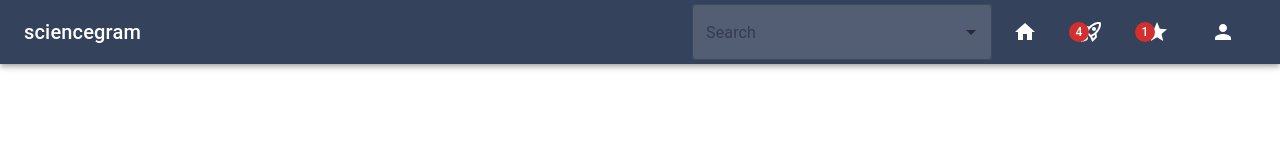
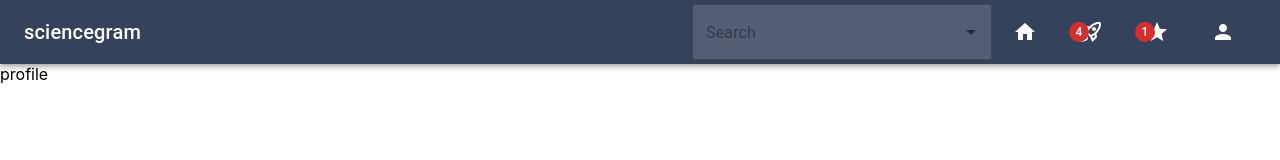
Before and after one commit to LucasDevSystem/sciencegram-front, a React (Create React App) app: page /profile/1 in a window 1280 px wide. Shown: the top 160 px of the page. Built offline with nearby package versions, Linux system fonts and the light colour scheme.

Commit message:
(/profile):basic  profile page component

```diff
--- a/src/App.js
+++ b/src/App.js
@@ -3,6 +3,7 @@ import { BrowserRouter as Router, Routes, Route } from "react-router-dom";
 import HomePage from "./pages/homePage";
 import NavBar from "./components/navBar/index";
 import StoriesPage from "./pages/stories/index";
+import ProfilePage from "./pages/profile";
 
 export default function App() {
   return (
@@ -19,7 +20,19 @@ export default function App() {
           }
         />
 
-        <Route path="/stories/:userName" element={<StoriesPage></StoriesPage>} />
+        <Route
+          path="/stories/:userName"
+          element={<StoriesPage></StoriesPage>}
+        />
+        <Route
+          path="/profile/:userName"
+          element={
+            <div>
+              <NavBar />
+              <ProfilePage />
+            </div>
+          }
+        />
 
         <Route path="*" element={<NavBar />} />
       </Routes>
--- /dev/null
+++ b/src/pages/profile/index.js
@@ -0,0 +1,7 @@
+const ProfilePage = () => {
+
+
+    return(<div>profile</div>)
+};
+
+export default ProfilePage;
```
